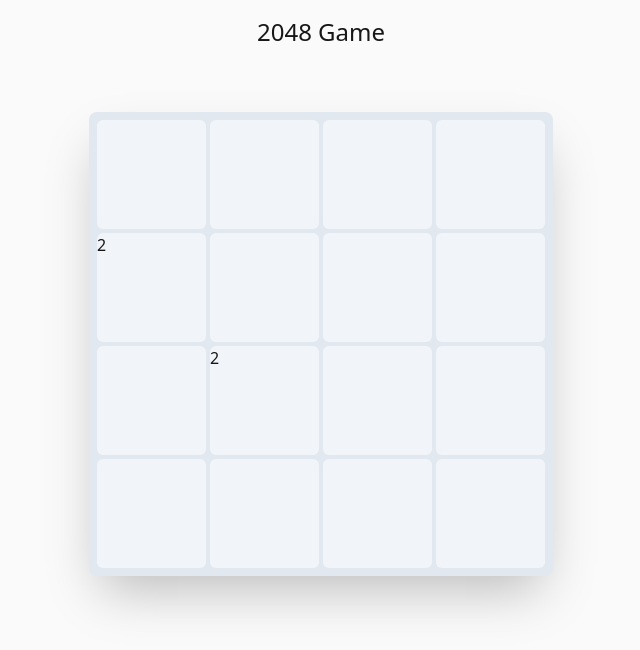
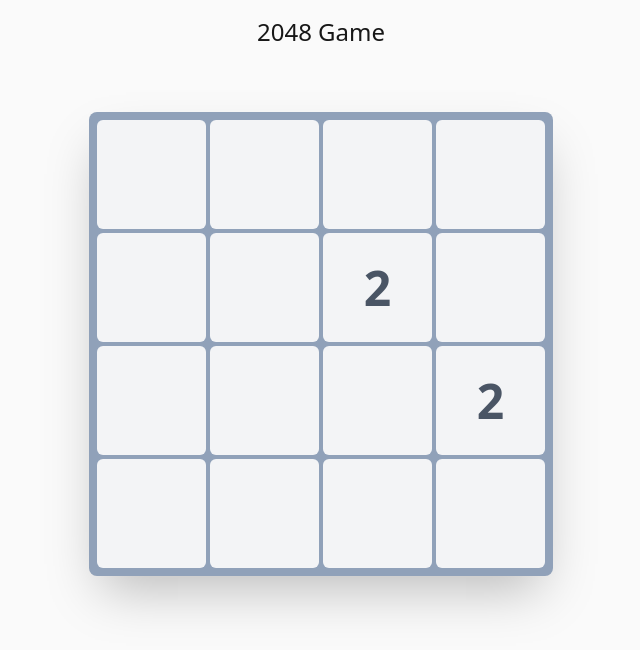
Before and after one commit to imagion/twentyfortyeight-game, a Next.js app: page / in a window 1280 px wide. Shown: the top 650 px of the page, without its empty margins (319-959 px from the left). Built offline with nearby package versions, Linux system fonts and the light colour scheme.

Commit message:
Хранение в двумерном массиве

```diff
--- a/app/components/GameBoard.tsx
+++ b/app/components/GameBoard.tsx
@@ -1,48 +1,79 @@
 'use client';
 
 import { useEffect, useState } from 'react';
+
+const createEmptyBoard = (rows: number, cols: number) => {
+  const board: number[][] = [];
+  for (let i = 0; i < rows; i++) {
+    board.push(Array(cols).fill(0));
+  }
+  return board;
+};
+
+type Cell = {
+  row: number;
+  col: number;
+};
 
 export default function GameBoard() {
   const rows = 4;
   const cols = 4;
 
-  const [board, setBoard] = useState(Array(rows * cols).fill(0));
+  const [board, setBoard] = useState(createEmptyBoard(rows, cols));
 
-  const findEmptyCells = () => {
-    const emptyCells: number[] = [];
-    board.forEach((cell, index) => {
-      if (cell === 0) {
-        emptyCells.push(index);
-      }
+  // Находит все пустые ячейки и возвращает их координаты
+  const findEmptyCells = (): Cell[] => {
+    const emptyCells: Cell[] = [];
+    board.forEach((row, rowIndex) => {
+      row.forEach((cellValue, colIndex) => {
+        if (cellValue === 0) {
+          emptyCells.push({ row: rowIndex, col: colIndex });
+        }
+      });
     });
     return emptyCells;
   };
 
-  const addTwoTiles = () => {
+  // Добавляет одну фишку в случайную пустую ячейку
+  const addRandomTile = () => {
     const emptyCells = findEmptyCells();
+    if (emptyCells.length === 0) return; // Нет места
 
-    if (emptyCells.length < 2) return; // если меньше 2 пустых, нет смысла
+    const randomCell =
+      emptyCells[Math.floor(Math.random() * emptyCells.length)];
+    const newValue = Math.random() < 0.9 ? 2 : 4;
 
-    // Перемешиваем
-    const shuffled = emptyCells.sort(() => Math.random() - 0.5);
-
-    // Берём первые две
-    const [first, second] = shuffled;
-
-    // Копия поля, чтобы не мутировать напрямую
-    const newBoard = [...board];
-    newBoard[first] = Math.random() < 0.9 ? 2 : 4;
-    newBoard[second] = Math.random() < 0.9 ? 2 : 4;
-
+    // Важно: создаем копию доски для изменения
+    const newBoard = board.map((row) => [...row]);
+    newBoard[randomCell.row][randomCell.col] = newValue;
     setBoard(newBoard);
   };
 
+  // Инициализация игры
   useEffect(() => {
-    addTwoTiles();
+    const newBoard = createEmptyBoard(rows, cols);
+    const emptyCells: Cell[] = [];
+    for (let r = 0; r < rows; r++) {
+      for (let c = 0; c < cols; c++) {
+        emptyCells.push({ row: r, col: c });
+      }
+    }
+
+    // Первая фишка
+    let randomIndex = Math.floor(Math.random() * emptyCells.length);
+    let randomCell = emptyCells.splice(randomIndex, 1)[0];
+    newBoard[randomCell.row][randomCell.col] = 2;
+
+    // Вторая фишка
+    randomIndex = Math.floor(Math.random() * emptyCells.length);
+    randomCell = emptyCells.splice(randomIndex, 1)[0];
+    newBoard[randomCell.row][randomCell.col] = 2;
+
+    setBoard(newBoard);
   }, []);
 
   return (
-    <div className='rounded-lg bg-slate-200 p-2 shadow-2xl dark:bg-slate-700'>
+    <div className='rounded-lg bg-slate-400 p-2 shadow-2xl dark:bg-slate-700'>
       <div
         className='grid gap-1'
         style={{
@@ -53,13 +84,15 @@ export default function GameBoard() {
           maxWidth: '448px',
           maxHeight: '448px',
         }}>
-        {board.map((value, index) => (
-          <div
-            key={index}
-            className='rounded-md bg-slate-100 dark:bg-slate-900'>
-            {value === 0 ? '' : value}
-          </div>
-        ))}
+        {board.map((row, rowIndex) =>
+          row.map((value, colIndex) => (
+            <div
+              key={`${rowIndex}-${colIndex}`}
+              className='flex items-center justify-center rounded-md bg-gray-100 text-5xl font-bold text-gray-600 dark:bg-gray-900 dark:text-gray-300'>
+              {value === 0 ? '' : value}
+            </div>
+          )),
+        )}
       </div>
     </div>
   );
```
